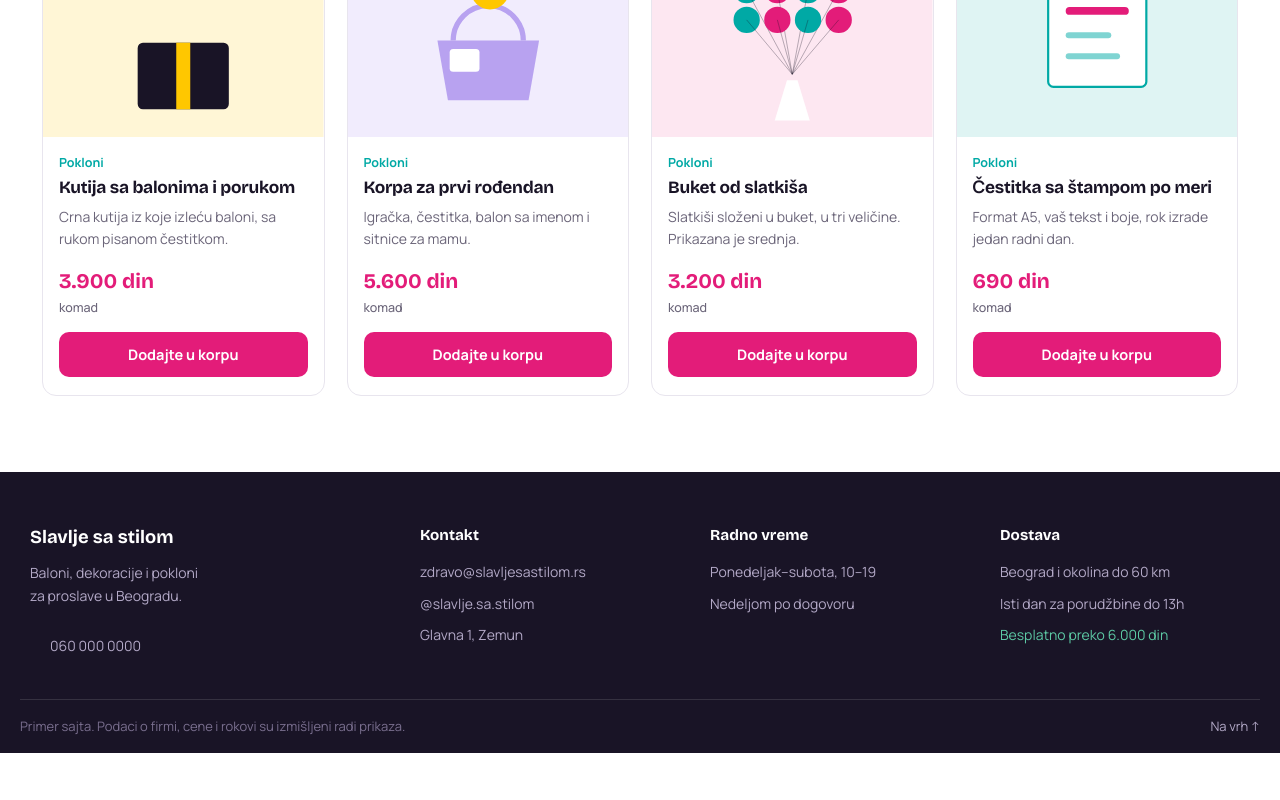
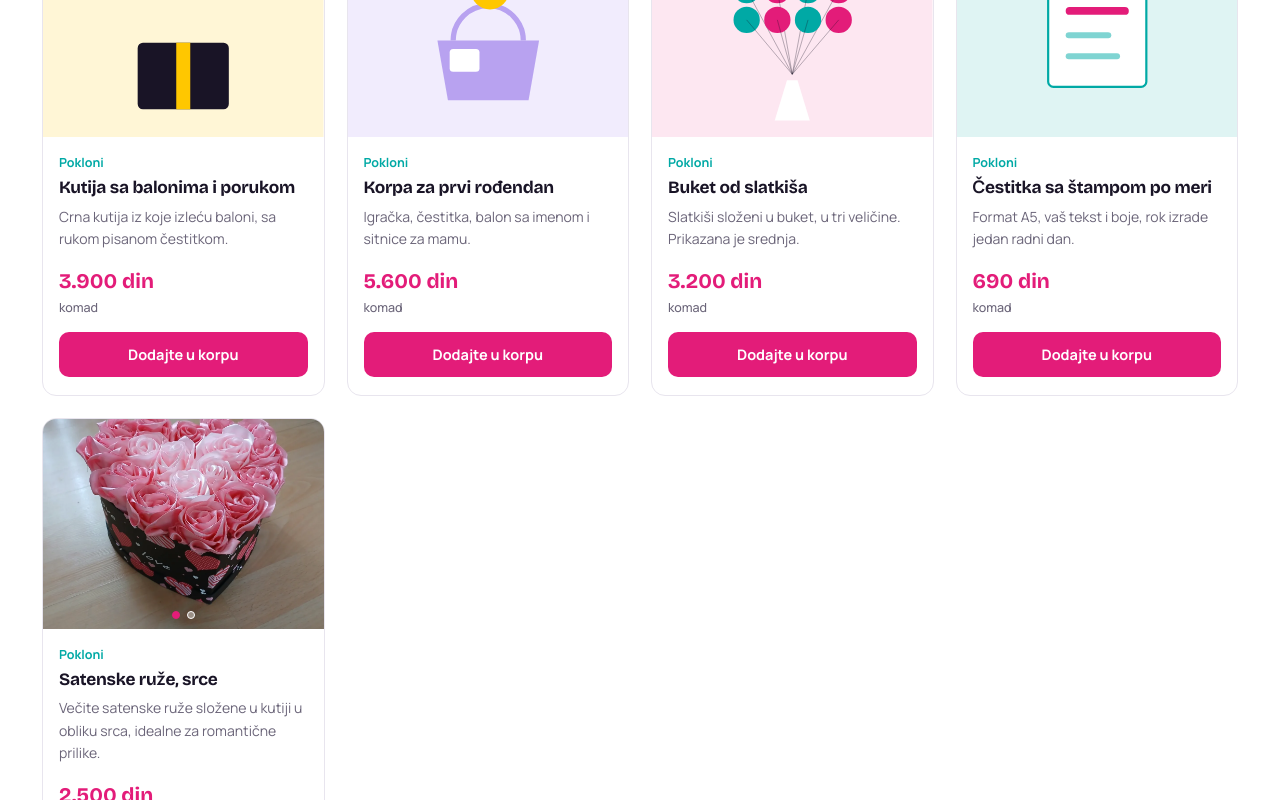
Before and after one commit to Nenadan/slavlje-sa-stilom, a React (Vite) app in the folder slavlje-sa-stilom/: page /katalog in a window 1280 px wide. Shown: the part 2000-2800 px from the top of the page. Before the commit the page ends 2753 px from the top, so only its background shows below. Built offline with nearby package versions, Linux system fonts and the light colour scheme.

Commit message:
Update product look on the tab

```diff
--- a/slavlje-sa-stilom/src/components/ProductCard/ProductCard.css
+++ b/slavlje-sa-stilom/src/components/ProductCard/ProductCard.css
@@ -16,6 +16,59 @@
   width: 100%;
   height: auto;
   display: block;
+}
+
+.product-image.has-photos {
+  aspect-ratio: 4 / 3;
+}
+
+.product-photo {
+  position: absolute;
+  inset: 0;
+  width: 100%;
+  height: 100%;
+  object-fit: cover;
+  opacity: 0;
+  transition: opacity 0.35s ease;
+}
+
+.product-photo.active {
+  opacity: 1;
+}
+
+@media (prefers-reduced-motion: reduce) {
+  .product-photo {
+    transition: none;
+  }
+}
+
+.product-photo-dots {
+  position: absolute;
+  left: 0;
+  right: 0;
+  bottom: 10px;
+  display: flex;
+  justify-content: center;
+  gap: 7px;
+}
+
+.product-photo-dot {
+  width: 8px;
+  height: 8px;
+  padding: 0;
+  border-radius: 999px;
+  border: 1.5px solid var(--color-white);
+  background: rgba(255, 255, 255, 0.4);
+  cursor: pointer;
+}
+
+.product-photo-dot:hover {
+  background: rgba(255, 255, 255, 0.7);
+}
+
+.product-photo-dot.active {
+  background: var(--color-magenta);
+  border-color: var(--color-magenta);
 }
 
 .badge {
--- a/slavlje-sa-stilom/src/components/ProductCard/ProductCard.jsx
+++ b/slavlje-sa-stilom/src/components/ProductCard/ProductCard.jsx
@@ -7,24 +7,56 @@ import './ProductCard.css';
 function ProductCard({ product }) {
   const { addToCart } = useCart();
   const [justAdded, setJustAdded] = useState(false);
-  const timeoutRef = useRef(null);
+  const [activePhotoIndex, setActivePhotoIndex] = useState(0);
+  const addTimeoutRef = useRef(null);
 
-  useEffect(() => () => clearTimeout(timeoutRef.current), []);
+  const photos = product.images ?? [];
 
-  const illustration = getIllustration(product.id, product.drawingType, product.colors);
+  useEffect(() => () => clearTimeout(addTimeoutRef.current), []);
+
+  const illustration = photos.length
+    ? null
+    : getIllustration(product.id, product.drawingType, product.colors);
 
   function handleAddToCart() {
     addToCart(product);
     setJustAdded(true);
-    clearTimeout(timeoutRef.current);
-    timeoutRef.current = setTimeout(() => setJustAdded(false), 1100);
+    clearTimeout(addTimeoutRef.current);
+    addTimeoutRef.current = setTimeout(() => setJustAdded(false), 1100);
   }
 
   return (
     <article className="product-card">
-      <div className="product-image">
-        <div aria-hidden="true" dangerouslySetInnerHTML={{ __html: illustration }} />
+      <div className={`product-image${photos.length ? ' has-photos' : ''}`}>
+        {photos.length ? (
+          photos.map((photo, index) => (
+            <img
+              key={photo}
+              src={photo}
+              alt={index === activePhotoIndex ? product.name : ''}
+              aria-hidden={index !== activePhotoIndex}
+              className={`product-photo${index === activePhotoIndex ? ' active' : ''}`}
+            />
+          ))
+        ) : (
+          <div aria-hidden="true" dangerouslySetInnerHTML={{ __html: illustration }} />
+        )}
         {product.badge && <span className="badge">{product.badge}</span>}
+
+        {photos.length > 1 && (
+          <div className="product-photo-dots">
+            {photos.map((photo, index) => (
+              <button
+                key={photo}
+                type="button"
+                className={`product-photo-dot${index === activePhotoIndex ? ' active' : ''}`}
+                aria-label={`Prikaži fotografiju ${index + 1}`}
+                aria-current={index === activePhotoIndex}
+                onClick={() => setActivePhotoIndex(index)}
+              />
+            ))}
+          </div>
+        )}
       </div>
       <div className="product-body">
         <div className="product-category">{product.category}</div>
--- a/slavlje-sa-stilom/src/data/products.js
+++ b/slavlje-sa-stilom/src/data/products.js
@@ -1,3 +1,6 @@
+import satenskeRuze1 from '../assets/pokloni/satenske-ruze-1/satenske_ruze-1-1.webp';
+import satenskeRuze2 from '../assets/pokloni/satenske-ruze-1/satenske_ruze-1-2.webp';
+
 export const categories = ['Sve', 'Baloni', 'Dekoracije', 'Party program', 'Pokloni'];
 
 export const products = [
@@ -164,4 +167,13 @@ export const products = [
     drawingType: 'card',
     colors: ['#00A9A5', '#E31C79'],
   },
+  {
+    id: 'k5',
+    category: 'Pokloni',
+    name: 'Satenske ruže, srce',
+    price: 2500,
+    unit: 'komad',
+    description: 'Večite satenske ruže složene u kutiji u obliku srca, idealne za romantične prilike.',
+    images: [satenskeRuze2, satenskeRuze1],
+  },
 ];
```
Also changed, not shown: slavlje-sa-stilom/src/assets/pokloni/satenske-ruze-1/satenske_ruze-1-1.webp (added), slavlje-sa-stilom/src/assets/pokloni/satenske-ruze-1/satenske_ruze-1-2.webp (added).
